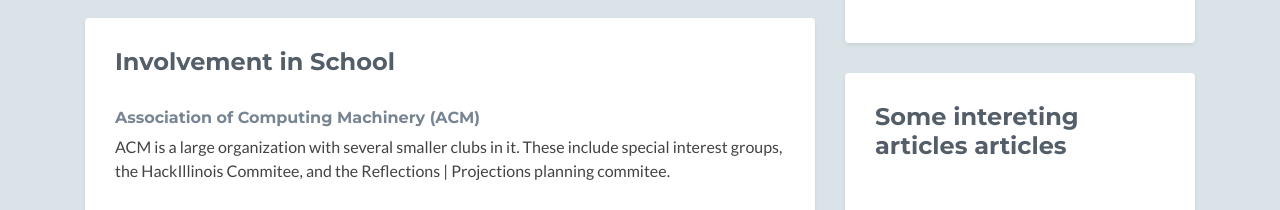
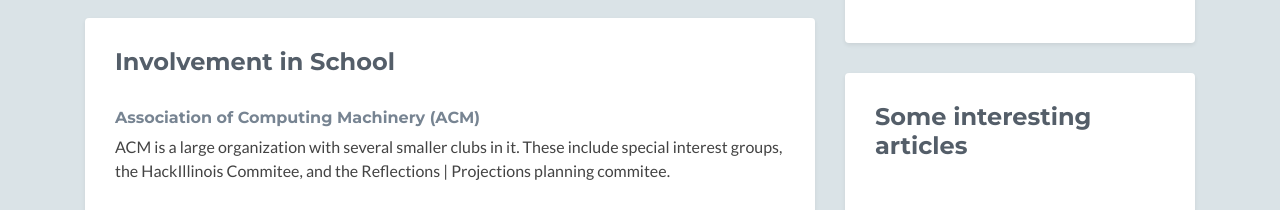
Before and after one commit to virnarula/virnarula.github.io, a plain HTML site: page index.html in a window 1280 px wide. Shown: the part 2644-2854 px from the top of the page. Drawn offline with nearby package versions, Linux system fonts and the light colour scheme; no server answers; some icons are missing.

Commit message:
Spelling correction

```diff
--- a/index.html
+++ b/index.html
@@ -322,7 +322,7 @@
 
                 <aside class="blog aside section">
                     <div class="section-inner shadow-sm rounded">
-                        <h2 class="heading">Some intereting articles articles</h2>
+                        <h2 class="heading">Some interesting articles</h2>
                         <div id="rss-feeds" class="content">
 
                         </div><!--//content-->
```
